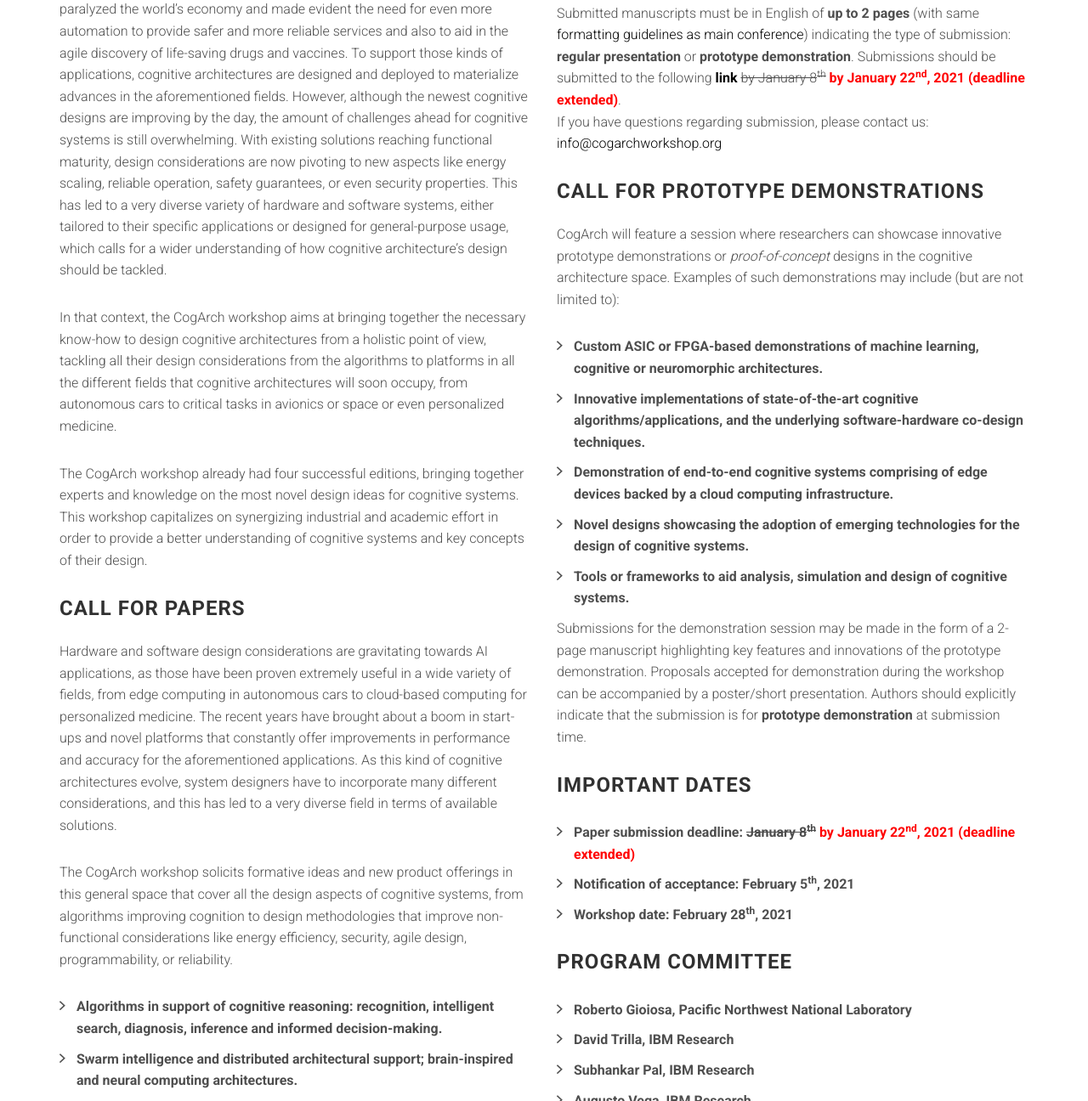
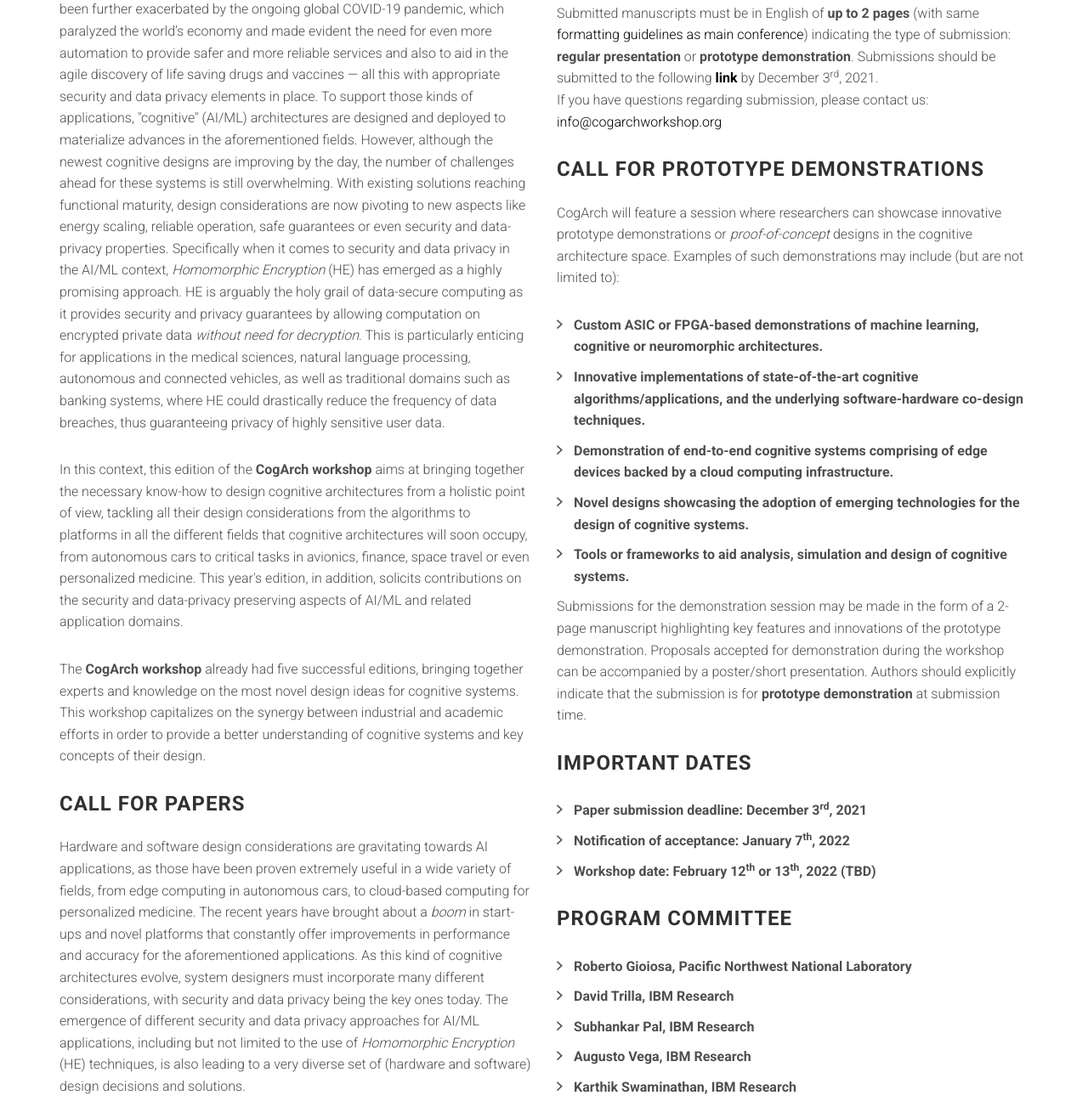
Before and after one commit to augustojv/cogarch-workshop-2022, a website: page index.html in a window 1280 px wide. Shown: the part 1071-2367 px from the top of the page at 85% size. Drawn offline with Linux system fonts and the light colour scheme; files whose address does not match are found by name.

Commit message:
Website updated

```diff
--- a/index.html
+++ b/index.html
@@ -79,43 +79,52 @@
                     <h3 class="section-title">About</h3>
 
                     <p>
-                    Artificial Intelligence (AI) and Machine Learning (ML) techniques have become the de facto solution to drive human
-                    progress and more specifically, automation. In the last years, the world’s economy is gravitating towards such industry
-                    and the expectation of growth is not withering away. Additionally, these trends have been further exacerbated by the novel
-                    COVID-19 pandemic, which paralyzed the world’s economy and made evident the need for even more automation to provide safer
-                    and more reliable services and also to aid in the agile discovery of life-saving drugs and vaccines. To support those kinds
-                    of applications, cognitive architectures are designed and deployed to materialize advances in the aforementioned fields.
-                    However, although the newest cognitive designs are improving by the day, the amount of challenges ahead for cognitive
-                    systems is still overwhelming. With existing solutions reaching functional maturity, design considerations are now
-                    pivoting to new aspects like energy scaling, reliable operation, safety guarantees, or even security properties.
-                    This has led to a very diverse variety of hardware and software systems, either tailored to their specific applications
-                    or designed for general-purpose usage, which calls for a wider understanding of how cognitive architecture’s design should be tackled.
+                    Artificial Intelligence (AI) and Machine Learning (ML) techniques have become the <em>de facto</em> solution to drive human
+					progress and more specifically, automation. In the last years, the world’s economy has been gravitating towards the AI/ML
+					domain (from industrial and scientific perspectives) and the expectation of growth is not withering away. Additionally, these
+					trends have been further exacerbated by the ongoing global COVID-19 pandemic, which paralyzed the world’s economy and made evident
+					the need for even more automation to provide safer and more reliable services and also to aid in the agile discovery of life saving
+					drugs and vaccines &mdash; all this with appropriate security and data privacy elements in place. To support those kinds of
+					applications, "cognitive" (AI/ML) architectures are designed and deployed to materialize advances in the aforementioned fields.
+					However, although the newest cognitive designs are improving by the day, the number of challenges ahead for these systems is still
+					overwhelming. With existing solutions reaching functional maturity, design considerations are now pivoting to new aspects like energy
+					scaling, reliable operation, safe guarantees or even security and data-privacy properties. Specifically when it comes to security and
+					data privacy in the AI/ML context, <em>Homomorphic Encryption</em> (HE) has emerged as a highly promising approach. HE is arguably
+					the holy grail of data-secure computing as it provides security and privacy guarantees by allowing computation on encrypted private
+					data <em>without need for decryption</em>. This is particularly enticing for applications in the medical sciences, natural language
+					processing, autonomous and connected vehicles, as well as traditional domains such as banking systems, where HE could drastically
+					reduce the frequency of data breaches, thus guaranteeing privacy of highly sensitive user data.
                     </p>
                     <p>
-                    In that context, the CogArch workshop aims at bringing together the necessary know-how to design cognitive
-                    architectures from a holistic point of view, tackling all their design considerations from the algorithms to platforms
-                    in all the different fields that cognitive architectures will soon occupy, from autonomous cars
-                    to critical tasks in avionics or space or even personalized medicine.
+                    In this context, this edition of the <strong>CogArch workshop</strong> aims at bringing together the necessary know-how to design cognitive
+					architectures from a holistic point of view, tackling all their design considerations from the algorithms to platforms in all the
+					different fields that cognitive architectures will soon occupy, from autonomous cars to critical tasks in avionics, finance, space
+					travel or even personalized medicine. This year's edition, in addition, solicits contributions on the security and data-privacy
+					preserving aspects of AI/ML and related application domains.
                     </p>
                     <p>
-                    The CogArch workshop already had four successful editions, bringing together experts and knowledge on the most novel
-                    design ideas for cognitive systems. This workshop capitalizes on synergizing industrial and academic effort in order
-                    to provide a better understanding of cognitive systems and key concepts of their design.
+                    The <strong>CogArch workshop</strong> already had five successful editions, bringing together experts and knowledge on the most novel
+					design ideas for cognitive systems. This workshop capitalizes on the synergy between industrial and academic efforts in order to provide
+					a better understanding of cognitive systems and key concepts of their design.
                     </p>
 
                     <h3 class="section-title multiple-title">Call for Papers</h3>
 
                     <p>
-                      Hardware and software design considerations are gravitating towards AI applications, as those have been proven extremely
-                      useful in a wide variety of fields, from edge computing in autonomous cars to cloud-based computing for personalized medicine.
-                      The recent years have brought about a boom in start-ups and novel platforms that constantly offer improvements in performance
-                      and accuracy for the aforementioned applications. As this kind of cognitive architectures evolve, system designers have to
-                      incorporate many different considerations, and this has led to a very diverse field in terms of available solutions.</p>
+					Hardware and software design considerations are gravitating towards AI applications, as those have been proven extremely useful in
+					a wide variety of fields, from edge computing in autonomous cars, to cloud-based computing for personalized medicine. The recent
+					years have brought about a <em>boom</em> in start-ups and novel platforms that constantly offer improvements in performance and
+					accuracy for the aforementioned applications. As this kind of cognitive architectures evolve, system designers must incorporate
+					many different considerations, with security and data privacy being the key ones today. The emergence of different security and
+					data privacy approaches for AI/ML applications, including but not limited to the use of <em>Homomorphic Encryption</em> (HE)
+					techniques, is also leading to a very diverse set of (hardware and software) design decisions and solutions.
+					</p>
+					<p>
+					The <strong>CogArch workshop</strong> solicits formative ideas and new product offerings in this general space that covers all the
+					design aspects of cognitive systems, <strong>with particular focus this year on the security and data privacy considerations of AI/ML</strong>.
+					</p>
 
-                    <p>The CogArch workshop solicits formative ideas and new product offerings in this general space that cover all the design
-                      aspects of cognitive systems, from algorithms improving cognition to design methodologies that improve non-functional
-                      considerations like energy efficiency, security, agile design, programmability, or reliability. </p>
-
+					<strong>Topics of interest include (but are not limited to):</strong>
                     <ul class="list-arrow-right">
                         <li>Algorithms in support of cognitive reasoning: recognition, intelligent search, diagnosis, inference and informed
                             decision-making.</li>
@@ -146,10 +155,10 @@
 
                     <p>
                     Submitted manuscripts must be in English of <strong>up to 2 pages</strong> (with same
-                    <a href="https://hpca-conf.org/2021/guidelines-for-submissions/" target="_blank">formatting guidelines as main
+                    <a href="https://hpca-conf.org/2022/guidelines-for-submissions/" target="_blank">formatting guidelines as main
                     conference</a>) indicating the type of submission: <strong>regular presentation</strong> or <strong>prototype
-                    demonstration</strong>. Submissions should be submitted to the following <strong><a href="https://urldefense.proofpoint.com/v2/url?u=https-3A__easychair.org_conferences_-3Fconf-3Dcogarch21&d=DwIEaQ&c=jf_iaSHvJObTbx-siA1ZOg&r=z_b-k6vrzWJLrhXssNaUr1ie2LHOBycTrph4VdWen-0&m=CJZztnQs47uKBzaDriAVPL3-ymZyI7_EbRo1L3kNVlI&s=2kN8PFuDvp5gBNvGeRjp1Q2VzDl6i7RpbqCliSO9EiQ&e=">link</a></strong>
-                  <s>by January 8<sup>th</sup></s> <strong style="color:rgb(255,0,0);">by January 22<sup>nd</sup>, 2021 (deadline extended)</strong>.
+                    demonstration</strong>. Submissions should be submitted to the following <strong><a href="">link</a></strong>
+					by December 3<sup>rd</sup>, 2021.
                     <br>
                     If you have questions regarding submission, please contact us:
                     <a href="mailto:info@cogarchworkshop.org">info@cogarchworkshop.org</a>
@@ -182,9 +191,9 @@
 
                     <p>
 					<ul class="list-arrow-right">
-            <li>Paper submission deadline: <s>January 8<sup>th</sup></s> <strong style="color:rgb(255,0,0);">by January 22<sup>nd</sup>, 2021 (deadline extended)</strong></li>
-						<li>Notification of acceptance: February 5<sup>th</sup>, 2021</li>
-						<li>Workshop date: February 28<sup>th</sup>, 2021</li>
+            <li>Paper submission deadline: December 3<sup>rd</sup>, 2021</li>
+						<li>Notification of acceptance: January 7<sup>th</sup>, 2022</li>
+						<li>Workshop date: February 12<sup>th</sup> or 13<sup>th</sup>, 2022 (TBD)</li>
 					</ul>
                     </p>
 
@@ -213,19 +222,19 @@
                 <div class="col-sm-4">
 
                     <i class="ion-ios-calendar"></i>
-                    <h3>Paper Submission Deadline<br><s>January 8<sup>th</sup></s><br>January 22<sup>nd</sup>, 2021<br>(Deadline Extended)</h3>
+                    <h3>Paper Submission Deadline<br>December 3<sup>rd</sup>, 2021</h3>
 
                 </div>
                 <div class="col-sm-4">
 
                     <i class="ion-ios-calendar"></i>
-                    <h3>Notification<br>February 5<sup>th</sup>, 2021</h3>
+                    <h3>Notification Date<br>January 7<sup>th</sup>, 2022</h3>
 
                 </div>
                 <div class="col-sm-4">
 
                     <i class="ion-ios-calendar"></i>
-                    <h3>Workshop date<br>February 28<sup>th</sup>, 2021</h3>
+                    <h3>Workshop Date<br>February 12<sup>th</sup> or 13<sup>th</sup>, 2022 (TBD)</h3>
 
                 </div>
                 <!--
@@ -402,14 +411,18 @@
                 </p>
                 <p>
                 <b><a href="" rel="nofollow" target="_blank">David Trilla</a></b>
-                is a Post-doctoral Researcher in the Efficient and Resilient Systems group at IBM T.J. Watson Research Center.
+                is a Post-doctoral Researcher in the Efficient and Resilient Systems group at IBM T. J. Watson Research Center.
                 His current work focuses on agile hardware architecture design. He previously worked at the Barcelona Supercomputing
                 Center in Critical Embedded Real-Time Systems and time-randomized processors.
                 He is in the process of getting his Ph.D. degree from the Polytechnic Univeristy of Catalonia (UPC), Spain.
                 </p>
                 <p>
-                <b><a href="https://www.linkedin.com/in/palsubhankar/" rel="nofollow" target="_blank">Subhankar Pal</a> </b>is a...
-                <em>(to be completed)</em>
+                <b><a href="https://www.linkedin.com/in/palsubhankar/" rel="nofollow" target="_blank">Subhankar Pal</a> </b>is a
+				Postdoctoral Researcher in the Efficient and Resilient Systems group at IBM T. J. Watson Research Center. His current
+				research is focused on hardware acceleration for domain-specific and energy efficient systems. He holds a Ph.D. and M.Sc.
+				from the University of Michigan. His Ph.D. thesis looked at designing a reconfigurable, software-defined hardware solution
+				that balances programmability with energy efficiency. Prior to that, Subhankar was with NVIDIA, where he worked on pre-silicon
+				verification and bring-up of multiple generations of GPUs.
                 </p>
                 </div>
                 <div class="col-md-4">
```
